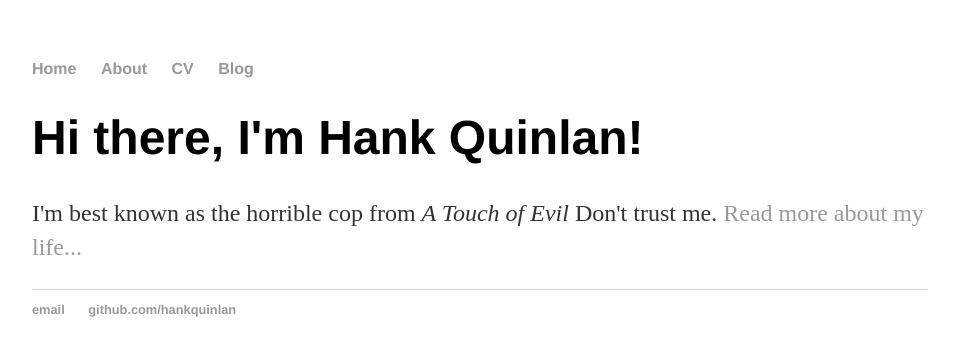
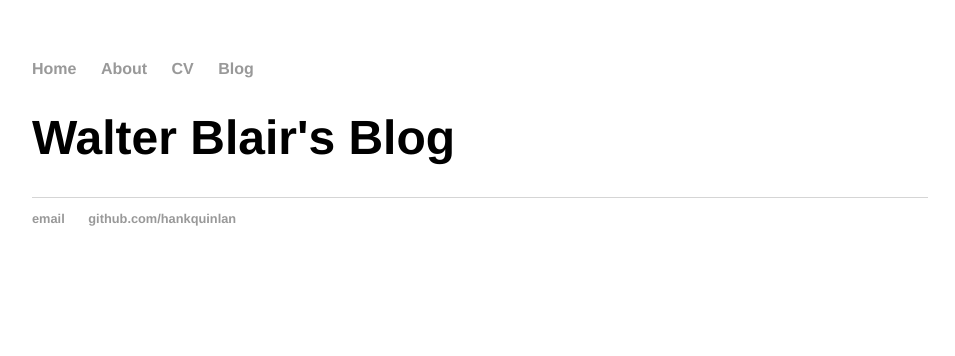
Before and after one commit to waltermblair/personal, a Jekyll site: the page built from index.html, in a window 1280 px wide. Shown: the top 356 px of the page, without its empty margins (160-1115 px from the left). Built offline with Jekyll 4.4.1, drawn with Linux system fonts in a browser that asks for light colours.

Commit message:
Update index.html

```diff
--- a/index.html
+++ b/index.html
@@ -1,8 +1,7 @@
 ---
 layout: default
-title: Hank Quinlan, Horrible Cop
+title: Walter Blair
 ---
 <div class="blurb">
-	<h1>Hi there, I'm Hank Quinlan!</h1>
-	<p>I'm best known as the horrible cop from <em>A Touch of Evil</em> Don't trust me. <a href="/about">Read more about my life...</a></p>
+	<h1>Walter Blair's Blog</h1>
 </div><!-- /.blurb -->
```
